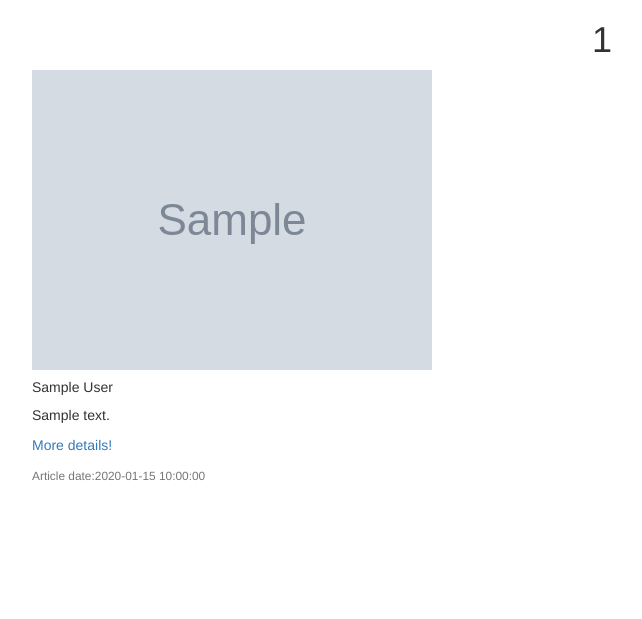
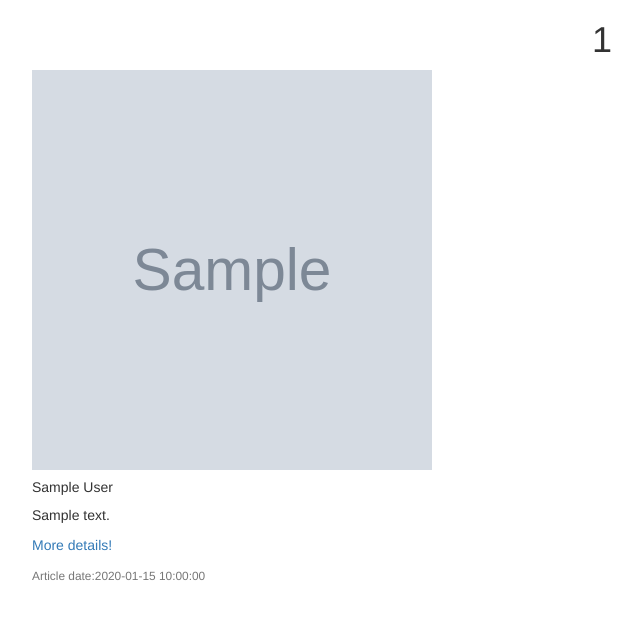
Before and after one commit to brenda-nthenya/news_app, a Python web app: template app/templates/article.html in a window 1280 px wide. Shown: the part 66-685 px from the top of the page, without its empty margins (38-680 px from the left). Run offline with Jinja, Linux system fonts and the light colour scheme; the template is opened without the code that fills it: most values are stand-ins (such as "Sample title", 1, 10 or a date in 2020); grey boxes marked "Sample" are stand-in pictures; some libraries are stand-ins or nearby versions.

Commit message:
Fixes iterable error in article and categories

```diff
--- a/app/templates/article.html
+++ b/app/templates/article.html
@@ -4,11 +4,11 @@
 
     <h1 align="center" class="text-capitalize"> {{id}} </h3>
     <div class="container">
-        <div class="card-columns">
+        <div class="card-group">
             {% for article in articles %}
 
             <div class="card">
-                <img class="card-img-top" src="{{article.image}}" alt="Card image cap" >
+                <img class="card-img-top" src="{{article.image}}" alt="Card image cap" style="width:400px;height:400px;">
                 <div class="card-body">
                     <h5 class="card-title">{{article.author}}</h5>
                     <p class="card-text">{{article.description}}</p>
--- a/app/templates/categories.html
+++ b/app/templates/categories.html
@@ -5,7 +5,7 @@
     <h1 align="center" class="text-uppercase">{{cat}} NEWS </h3>
         <div class="container">
             <div class="card-deck">
-                {% for category in category %}
+                {% for category in categories %}
 
                 <div class="card">
                     <img class="card-img-top" src="{{category.image}}" alt="Card image cap" style="width: 200px;height: 200px;">
```
